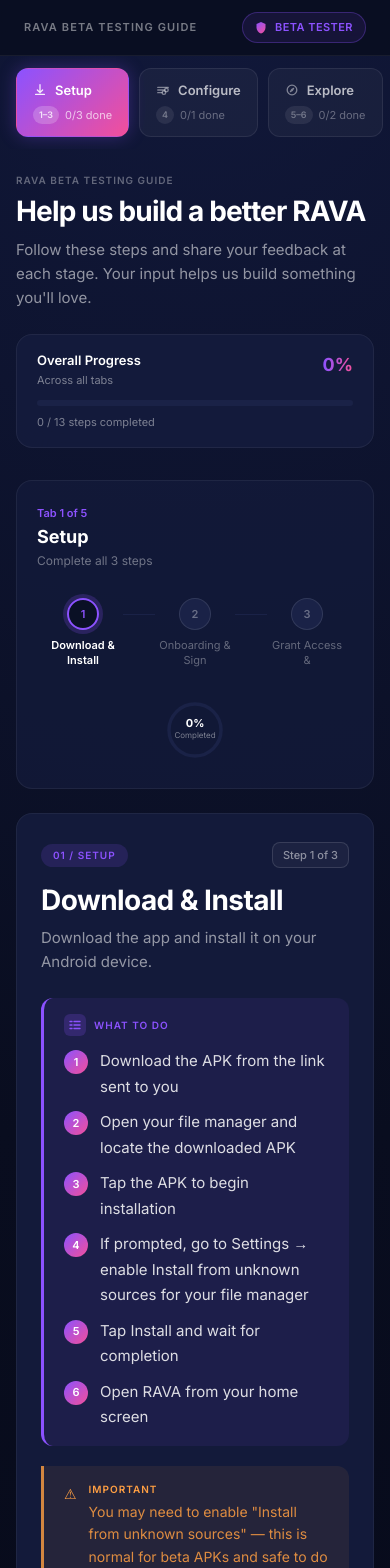
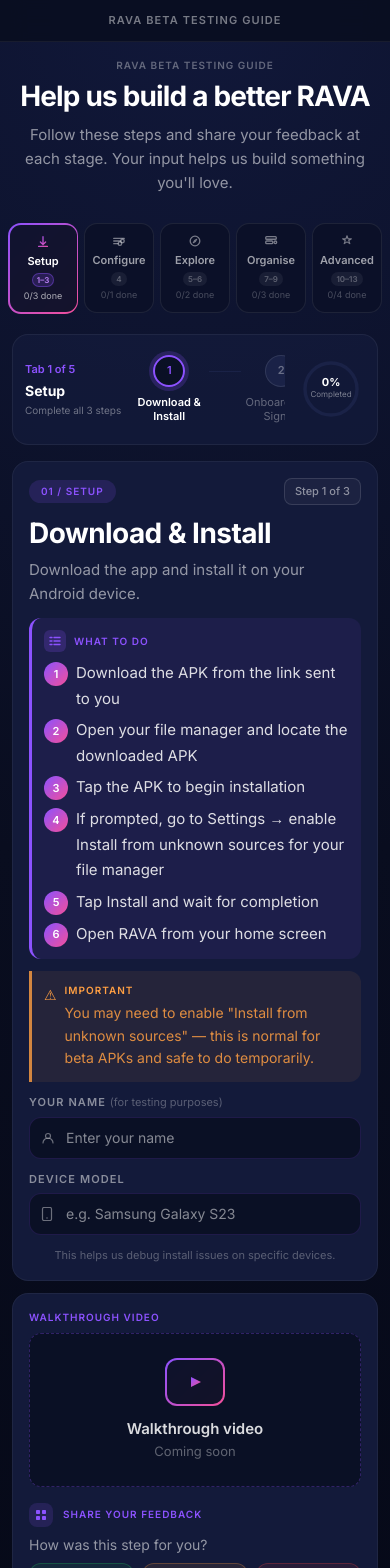
Before and after one commit to Sedoid/rava-beta, a Next.js app: page / in a window 390 px wide. Shown: the top 1568 px of the page. Built offline with nearby package versions, Linux system fonts and the light colour scheme.

Commit message:
fixed some design issues

```diff
--- a/components/ActionBlock.tsx
+++ b/components/ActionBlock.tsx
@@ -5,14 +5,14 @@
 export default function ActionBlock({ items }: ActionBlockProps) {
   return (
     <div
-      className="rounded-xl mb-5 px-5 py-4"
+      className="rounded-xl mb-3 px-3 py-3 md:mb-5 md:px-5 md:py-4"
       style={{
         borderLeft: "3px solid #8C52FF",
         background: "rgba(140, 82, 255, 0.08)",
       }}
     >
       {/* Header row: icon badge + "WHAT TO DO" label */}
-      <div className="flex items-center gap-2 mb-3">
+      <div className="flex items-center gap-2 mb-2">
         <div
           className="flex items-center justify-center rounded-md flex-shrink-0"
           style={{ width: 22, height: 22, background: "rgba(140,82,255,0.2)" }}
@@ -31,11 +31,11 @@
         </p>
       </div>
 
-      <ol className="space-y-2.5">
+      <ol className="space-y-1.5 md:space-y-2.5">
         {items.map((item, i) => (
           <li
             key={i}
-            className="flex gap-3 text-[15px] leading-[1.7]"
+            className="flex gap-2 text-[15px] leading-[1.7]"
             style={{ color: "rgba(255,255,255,0.85)", fontFamily: "var(--font-inter)" }}
           >
             <span
--- a/components/AppHeader.tsx
+++ b/components/AppHeader.tsx
@@ -1,7 +1,7 @@
 export default function AppHeader() {
   return (
     <div
-      className="sticky top-0 z-50 flex items-center justify-between px-6 py-3"
+      className="sticky top-0 z-50 flex items-center justify-center lg:justify-between px-6 py-3"
       style={{
         background: "rgba(9,13,31,0.85)",
         backdropFilter: "blur(12px)",
@@ -22,14 +22,14 @@
         RAVA Beta Testing Guide
       </span>
 
+      {/* BETA TESTER pill — desktop only */}
       <div
-        className="flex items-center gap-2 px-3 py-1.5 rounded-full"
+        className="hidden lg:flex items-center gap-2 px-3 py-1.5 rounded-full"
         style={{
           background: "rgba(140,82,255,0.1)",
           border: "1px solid rgba(140,82,255,0.3)",
         }}
       >
-        {/* Shield icon */}
         <svg width="12" height="13" viewBox="0 0 12 13" fill="none" aria-hidden>
           <path
             d="M6 1L1.5 3v3.5C1.5 9.36 3.48 11.97 6 12.5c2.52-.53 4.5-3.14 4.5-6V3L6 1z"
--- a/components/BetaGuide.tsx
+++ b/components/BetaGuide.tsx
@@ -32,6 +32,7 @@
   const [submitted, setSubmitted] = useState(false);
   const direction = useRef<1 | -1>(1);
   const hydrated = useRef(false);
+  const tabSectionRef = useRef<HTMLDivElement>(null);
 
   // Restore progress on mount
   useEffect(() => {
@@ -84,6 +85,7 @@
   }
 
   function handleContinue() {
+    tabSectionRef.current?.scrollIntoView({ behavior: "smooth", block: "start" });
     if (stepInTab < tabSteps.length - 1) {
       direction.current = 1;
       setStepInTab((i) => i + 1);
@@ -162,19 +164,10 @@
         {/* Sticky header */}
         <AppHeader />
 
-        {/* Mobile tab bar (hidden on desktop) */}
-        <TabBar
-          tabs={TABS}
-          activeTabIndex={activeTabIndex}
-          completedTabs={completedTabs}
-          responses={responses}
-          onTabChange={handleTabChange}
-        />
-
-        <div className="flex-1 px-4 md:px-6 lg:px-8 py-6 md:py-8">
+        <div className="flex-1 px-3 md:px-6 lg:px-8 py-4 md:py-8">
           {/* Hero section */}
-          <div className="flex flex-col md:flex-row md:items-start md:justify-between gap-6 mb-8">
-            <div>
+          <div className="flex flex-col md:flex-row md:items-start md:justify-between gap-4 mb-4 md:gap-6 md:mb-8">
+            <div className="text-center md:text-left">
               <p
                 className="text-[10px] uppercase tracking-widest font-semibold mb-2"
                 style={{
@@ -197,7 +190,7 @@
                 Help us build a better RAVA
               </h1>
               <p
-                className="mt-3 max-w-md"
+                className="mt-3 mx-auto md:mx-0 max-w-md"
                 style={{
                   fontFamily: "var(--font-inter)",
                   fontSize: 15,
@@ -209,7 +202,8 @@
                 Your input helps us build something you&apos;ll love.
               </p>
             </div>
-            <div className="flex-shrink-0 w-full md:w-auto">
+            {/* Overall Progress — desktop only */}
+            <div className="hidden md:block flex-shrink-0">
               <OverallProgress
                 completedCount={completedCount}
                 totalCount={STEPS.length}
@@ -217,15 +211,26 @@
             </div>
           </div>
 
+          {/* Mobile tab bar — sits just above the tab section */}
+          <div ref={tabSectionRef} className="-mx-4 md:hidden mb-2">
+            <TabBar
+              tabs={TABS}
+              activeTabIndex={activeTabIndex}
+              completedTabs={completedTabs}
+              responses={responses}
+              onTabChange={handleTabChange}
+            />
+          </div>
+
           {/* Tab section header */}
           <div
-            className="rounded-2xl px-5 py-6 mb-6"
+            className="rounded-2xl px-3 py-4 mb-4 md:px-5 md:py-6 md:mb-6"
             style={{
               background: "rgba(20,28,60,0.7)",
               border: "1px solid rgba(255,255,255,0.06)",
             }}
           >
-            <div className="flex flex-col md:grid md:grid-cols-[auto_1fr_auto] md:items-center gap-6">
+            <div className="grid grid-cols-[auto_1fr_auto] items-center gap-3 md:gap-6">
               {/* Left: tab info */}
               <div>
                 <p
@@ -243,7 +248,7 @@
                   style={{
                     fontFamily: "var(--font-inter)",
                     fontWeight: 700,
-                    fontSize: 18,
+                    fontSize: "clamp(14px, 3vw, 18px)",
                     color: "#FFFFFF",
                   }}
                 >
@@ -252,7 +257,7 @@
                 <p
                   style={{
                     fontFamily: "var(--font-inter)",
-                    fontSize: 12,
+                    fontSize: "clamp(10px, 2vw, 12px)",
                     color: "rgba(255,255,255,0.4)",
                     marginTop: 2,
                   }}
@@ -261,8 +266,8 @@
                 </p>
               </div>
 
-              {/* Center: step dots */}
-              <div className="flex justify-center">
+              {/* Center: step dots — scrollable on small screens, left/right cols stay fixed */}
+              <div className="overflow-x-auto min-w-0">
                 <ProgressTrack
                   steps={tabSteps}
                   currentIndex={stepInTab}
--- a/components/FeedbackSection.tsx
+++ b/components/FeedbackSection.tsx
@@ -24,9 +24,9 @@
   const notesLen = response.notes?.length ?? 0;
 
   return (
-    <div className="mt-4">
+    <div className="mt-2 md:mt-4">
       {/* "SHARE YOUR FEEDBACK" header row */}
-      <div className="flex items-center gap-2.5 mb-3">
+      <div className="flex items-center gap-2.5 mb-2">
         <div
           className="flex items-center justify-center rounded-lg flex-shrink-0"
           style={{ width: 24, height: 24, background: "rgba(140,82,255,0.15)" }}
@@ -53,14 +53,14 @@
       </div>
 
       <p
-        className="mb-4 text-sm"
+        className="mb-2 md:mb-4 text-sm"
         style={{ fontFamily: "var(--font-inter)", color: "rgba(255,255,255,0.55)" }}
       >
         How was this step for you?
       </p>
 
       {/* Status pills — 3-column equal-width grid */}
-      <div className="grid grid-cols-3 gap-2 mb-5">
+      <div className="grid grid-cols-3 gap-2 mb-3 md:mb-5">
         <StatusPill
           label="✓ Worked as expected"
           value="Worked"
@@ -86,7 +86,7 @@
 
       {/* Star rating */}
       {hasStars && (
-        <div className="mb-5">
+        <div className="mb-3 md:mb-5">
           <div className="flex gap-1 mb-1">
             {[1, 2, 3, 4, 5].map((n) => (
               <button
--- a/components/ProgressTrack.tsx
+++ b/components/ProgressTrack.tsx
@@ -12,7 +12,7 @@
   completedIds,
 }: ProgressTrackProps) {
   return (
-    <div className="flex items-start overflow-x-auto py-1">
+    <div className="flex items-start justify-center py-1" style={{ width: "max-content", minWidth: "100%" }}>
       {steps.map((step, i) => {
         const isDone = completedIds.has(step.id);
         const isActive = i === currentIndex && !isDone;
@@ -57,7 +57,7 @@
                   lineHeight: 1.35,
                 }}
               >
-                {step.title.split(" ").slice(0, 3).join(" ")}
+                {step.trackLabel ?? step.title.split(" ").slice(0, 2).join(" ")}
               </span>
             </div>
 
--- a/components/StepCard.tsx
+++ b/components/StepCard.tsx
@@ -42,7 +42,7 @@
     <div className="lg:grid lg:grid-cols-[2fr_1fr] lg:gap-6 lg:items-start">
       {/* ── LEFT: instructions ── */}
       <div
-        className="rounded-2xl px-6 py-7 md:px-7 md:py-8 mb-4 lg:mb-0"
+        className="rounded-2xl px-4 py-4 md:px-7 md:py-8 mb-3 lg:mb-0"
         style={{
           background: "rgba(20,28,60,0.96)",
           border: "1px solid rgba(255,255,255,0.05)",
@@ -51,7 +51,7 @@
         }}
       >
         {/* Step label row */}
-        <div className="flex items-center justify-between mb-4">
+        <div className="flex items-center justify-between mb-3">
           <span
             className="rounded-full px-3 py-1 text-[10px] font-semibold uppercase tracking-widest"
             style={{
@@ -95,7 +95,7 @@
         {/* Description */}
         {step.description && (
           <p
-            className="mb-6"
+            className="mb-3 md:mb-6"
             style={{
               fontFamily: "var(--font-inter)",
               fontSize: 15,
@@ -125,7 +125,7 @@
 
       {/* ── RIGHT: video + feedback + nav ── */}
       <div
-        className="rounded-2xl px-6 py-7 md:px-7 md:py-8"
+        className="rounded-2xl px-4 py-4 md:px-7 md:py-8"
         style={{
           background: "rgba(20,28,60,0.96)",
           border: "1px solid rgba(255,255,255,0.05)",
@@ -135,7 +135,7 @@
       >
         {/* Video section */}
         <p
-          className="text-[10px] uppercase tracking-widest font-semibold mb-3"
+          className="text-[10px] uppercase tracking-widest font-semibold mb-2"
           style={{ fontFamily: "var(--font-inter)", color: "#8C52FF" }}
         >
           Walkthrough Video
@@ -151,7 +151,7 @@
         />
 
         {/* Navigation */}
-        <div className="flex justify-between items-center mt-6">
+        <div className="flex justify-between items-center mt-4">
           {!isFirst ? (
             <button
               onClick={onBack}
@@ -191,7 +191,7 @@
         </div>
 
         {/* Privacy note */}
-        <div className="flex items-center gap-2 mt-4 justify-center">
+        <div className="flex items-center gap-2 mt-3 justify-center">
           <svg width="12" height="13" viewBox="0 0 12 13" fill="none" aria-hidden>
             <path
               d="M6 1L1.5 3v3.5C1.5 9.36 3.48 11.97 6 12.5c2.52-.53 4.5-3.14 4.5-6V3L6 1z"
@@ -223,8 +223,8 @@
   onTesterChange?: (field: "name" | "device", value: string) => void;
 }) {
   return (
-    <div className="mt-5">
-      <div className="grid grid-cols-1 sm:grid-cols-2 gap-4">
+    <div className="mt-3">
+      <div className="grid grid-cols-1 sm:grid-cols-2 gap-3">
         <IconInput
           label="Your Name"
           sublabel="for testing purposes"
--- a/components/TabBar.tsx
+++ b/components/TabBar.tsx
@@ -25,8 +25,8 @@
 }: TabBarProps) {
   return (
     /* Mobile-only: hidden on lg+ (sidebar handles navigation there) */
-    <div className="lg:hidden overflow-x-auto px-4 py-3">
-      <div className="flex gap-2.5 min-w-max">
+    <div className="lg:hidden px-3 py-3">
+      <div className="grid grid-cols-5 gap-1.5">
         {tabs.map((tab, i) => {
           const isActive = i === activeTabIndex;
           const doneCount = tab.stepIds.filter(
@@ -34,71 +34,87 @@
           ).length;
           const totalCount = tab.stepIds.length;
 
-          return (
+          // Gradient-border wrapper trick: outer div carries the gradient, inner button has dark fill
+          const cardInner = (
             <button
-              key={tab.id}
               onClick={() => onTabChange(i)}
-              className="flex flex-col items-start rounded-xl px-4 py-3 transition-all duration-200 flex-shrink-0"
+              className="flex flex-col items-center w-full py-2.5 px-1.5 transition-all duration-200"
               style={{
-                background: isActive
-                  ? "linear-gradient(135deg, #8C52FF 0%, #F34F9A 100%)"
-                  : "rgba(255,255,255,0.04)",
-                border: isActive
-                  ? "1px solid transparent"
-                  : "1px solid rgba(255,255,255,0.08)",
-                boxShadow: isActive
-                  ? "0px 0px 18px rgba(140,82,255,0.3)"
-                  : "none",
-                minWidth: 110,
+                background: "rgba(12,17,40,0.96)",
+                borderRadius: isActive ? 11 : 13,
+                border: isActive ? "none" : "1px solid rgba(255,255,255,0.08)",
               }}
             >
-              <div className="flex items-center gap-2 mb-1.5">
               <TabIconSvg name={tab.icon} active={isActive} />
               <span
+                className="mt-1.5 leading-tight text-center"
                 style={{
                   fontFamily: "var(--font-inter)",
                   fontWeight: 600,
-                    fontSize: 13,
-                    color: isActive ? "#FFFFFF" : "rgba(255,255,255,0.7)",
+                  fontSize: 11,
+                  color: isActive ? "#FFFFFF" : "rgba(255,255,255,0.6)",
                 }}
               >
                 {tab.label}
               </span>
-              </div>
-              <div className="flex items-center gap-1.5">
               <span
-                  className="rounded-full px-1.5 py-0.5"
+                className="rounded-full px-1 mt-1"
                 style={{
                   fontFamily: "var(--font-inter)",
-                    fontSize: 9,
+                  fontSize: 8,
                   fontWeight: 600,
-                    color: isActive
-                      ? "rgba(255,255,255,0.8)"
-                      : "rgba(255,255,255,0.35)",
-                    background: isActive
-                      ? "rgba(255,255,255,0.2)"
-                      : "rgba(255,255,255,0.08)",
+                  color: isActive ? "#C084FC" : "rgba(255,255,255,0.3)",
+                  background: isActive ? "rgba(140,82,255,0.18)" : "rgba(255,255,255,0.06)",
+                  border: isActive ? "1px solid rgba(140,82,255,0.4)" : "1px solid transparent",
                 }}
               >
                 {STEP_RANGES[tab.id]}
               </span>
               <span
+                className="mt-0.5"
                 style={{
                   fontFamily: "var(--font-inter)",
-                    fontSize: 11,
-                    color: isActive
-                      ? "rgba(255,255,255,0.7)"
-                      : "rgba(255,255,255,0.35)",
+                  fontSize: 9,
+                  color: isActive ? "rgba(255,255,255,0.65)" : "rgba(255,255,255,0.25)",
                 }}
               >
                 {doneCount}/{totalCount} done
               </span>
+            </button>
+          );
+
+          return (
+            <div
+              key={tab.id}
+              style={
+                isActive
+                  ? {
+                      background: "linear-gradient(135deg, #8C52FF, #F34F9A)",
+                      padding: 1.5,
+                      borderRadius: 13,
+                    }
+                  : { borderRadius: 13 }
+              }
+            >
+              {cardInner}
             </div>
-            </button>
           );
         })}
       </div>
     </div>
+  );
+}
+
+const ICON_GRAD_ID = "tab-icon-grad";
+
+function GradDefs() {
+  return (
+    <defs>
+      <linearGradient id={ICON_GRAD_ID} x1="0" y1="0" x2="16" y2="16" gradientUnits="userSpaceOnUse">
+        <stop stopColor="#8C52FF" />
+        <stop offset="1" stopColor="#F34F9A" />
+      </linearGradient>
+    </defs>
   );
 }
 
@@ -109,13 +125,14 @@
   name: TabIconName;
   active: boolean;
 }) {
-  const color = active ? "rgba(255,255,255,0.9)" : "rgba(255,255,255,0.45)";
+  const color = active ? `url(#${ICON_GRAD_ID})` : "rgba(255,255,255,0.45)";
   const size = 14;
 
   switch (name) {
     case "setup":
       return (
         <svg width={size} height={size} viewBox="0 0 16 16" fill="none" aria-hidden>
+          {active && <GradDefs />}
           <path
             d="M8 2v9M5 8l3 3 3-3M3 13h10"
             stroke={color}
@@ -128,6 +145,7 @@
     case "configure":
       return (
         <svg width={size} height={size} viewBox="0 0 16 16" fill="none" aria-hidden>
+          {active && <GradDefs />}
           <path d="M2 5h12M2 8h8M2 11h5" stroke={color} strokeWidth="1.5" strokeLinecap="round" />
           <circle cx="12" cy="8" r="2" stroke={color} strokeWidth="1.5" />
           <circle cx="9" cy="11" r="2" stroke={color} strokeWidth="1.5" />
@@ -136,6 +154,7 @@
     case "explore":
       return (
         <svg width={size} height={size} viewBox="0 0 16 16" fill="none" aria-hidden>
+          {active && <GradDefs />}
           <circle cx="8" cy="8" r="5.5" stroke={color} strokeWidth="1.5" />
           <path
             d="M10 6l-2.5 1.5L6 10l2.5-1.5L10 6z"
@@ -148,6 +167,7 @@
     case "organise":
       return (
         <svg width={size} height={size} viewBox="0 0 16 16" fill="none" aria-hidden>
+          {active && <GradDefs />}
           <rect x="2" y="3" width="12" height="3" rx="1" stroke={color} strokeWidth="1.5" />
           <rect x="2" y="8" width="8" height="3" rx="1" stroke={color} strokeWidth="1.5" />
           <circle cx="13" cy="9.5" r="1.5" stroke={color} strokeWidth="1.5" />
@@ -156,6 +176,7 @@
     case "advanced":
       return (
         <svg width={size} height={size} viewBox="0 0 16 16" fill="none" aria-hidden>
+          {active && <GradDefs />}
           <path
             d="M8 2l1.2 3.5H13l-3 2 1.2 3.5L8 9l-3.2 2L6 7.5l-3-2h3.8L8 2z"
             stroke={color}
--- a/components/WarningBlock.tsx
+++ b/components/WarningBlock.tsx
@@ -5,7 +5,7 @@
 export default function WarningBlock({ text }: WarningBlockProps) {
   return (
     <div
-      className="rounded-r-xl mb-5 px-5 py-4 flex gap-3"
+      className="rounded-r-xl mb-3 px-3 py-3 md:mb-5 md:px-5 md:py-4 flex gap-2"
       style={{
         borderLeft: "3px solid rgba(255,159,67,0.8)",
         background: "rgba(255, 159, 67, 0.08)",
--- a/lib/steps.ts
+++ b/lib/steps.ts
@@ -20,6 +20,7 @@
     warning:
       'You may need to enable "Install from unknown sources" — this is normal for beta APKs and safe to do temporarily.',
     capturesIdentity: true,
+    trackLabel: "Download & Install",
     notesPlaceholder: "Any issues during install?",
   },
   {
@@ -38,6 +39,7 @@
       "Select your account type — Personal or Business",
       "Complete setup and proceed into the app",
     ],
+    trackLabel: "Onboarding & Sign In",
     notesPlaceholder: "Any step that felt confusing or broke?",
   },
   {
@@ -56,6 +58,7 @@
     ],
     warning:
       "SMS access is required for automatic transaction detection. Transactions are processed locally on your device — nothing is uploaded without your consent.",
+    trackLabel: "Grant Access & Import",
     notesPlaceholder:
       "Did your transactions import correctly? Roughly how many appeared?",
   },
@@ -78,6 +81,7 @@
     ],
     warning:
       "Some settings (biometric, backup) may behave differently depending on your device model and Android version.",
+    trackLabel: "Configure Preferences",
     notesPlaceholder: "Any setting that was missing, unclear, or didn't work?",
   },
 
@@ -98,6 +102,7 @@
       "Review your financial health score displayed on the dashboard",
     ],
     hasStars: true,
+    trackLabel: "Explore Dashboard",
     notesPlaceholder: "What would you improve on the dashboard?",
   },
   {
@@ -117,6 +122,7 @@
       "Tap through previous years to compare annual data",
     ],
     hasStars: true,
+    trackLabel: "Transactions & Analytics",
     notesPlaceholder: "What was hard to find? What felt intuitive?",
   },
 
@@ -136,6 +142,7 @@
       "Choose the category type — Expense or Income",
       "Save and repeat to create at least 3–5 categories",
     ],
+    trackLabel: "Create Categories",
     notesPlaceholder: "How intuitive was the category creation flow?",
   },
   {
@@ -154,6 +161,7 @@
       "Repeat for other groups until most transactions are categorised",
     ],
     hasStars: true,
+    trackLabel: "Bulk Categorise",
     notesPlaceholder: "How smooth was the bulk selection experience?",
   },
   {
@@ -172,6 +180,7 @@
       "Compare income vs. expense totals for the year",
     ],
     hasStars: true,
+    trackLabel: "Reinspect Stats",
     notesPlaceholder:
       "How clear and useful is the analytics view after categorisation?",
   },
@@ -192,6 +201,7 @@
       "Save your preferences",
       "Check the Notifications inbox to confirm alerts are appearing",
     ],
+    trackLabel: "Smart Alerts",
     notesPlaceholder: "Did the alerts make sense? Were any missing or confusing?",
   },
   {
@@ -211,6 +221,7 @@
       "Return to the dashboard and confirm budgets appear on the overview cards",
     ],
     hasStars: true,
+    trackLabel: "Create a Budget",
     notesPlaceholder: "How straightforward was budget creation?",
   },
   {
@@ -230,6 +241,7 @@
       "Enter a goal name, target amount, and target date",
       "Save and confirm the goal appears in your profile or goals list",
     ],
+    trackLabel: "Financial Goals",
     notesPlaceholder:
       "Did the planning flow make sense for how you actually think about your finances?",
   },
@@ -250,6 +262,7 @@
       "Check Chat Sessions to confirm your conversation history is saved",
     ],
     hasStars: true,
+    trackLabel: "AI Insights & Chat",
     notesPlaceholder: "Any suggestions for what the AI should do better?",
   },
 ];
--- a/lib/types.ts
+++ b/lib/types.ts
@@ -45,4 +45,5 @@
   hasStars?: boolean; // steps 5, 6, 8, 9, 11, 13
   notesPlaceholder: string;
   capturesIdentity?: boolean; // Step 1 only
+  trackLabel?: string;
 }
```
Lines whose indentation alone changed are shown as unchanged.
